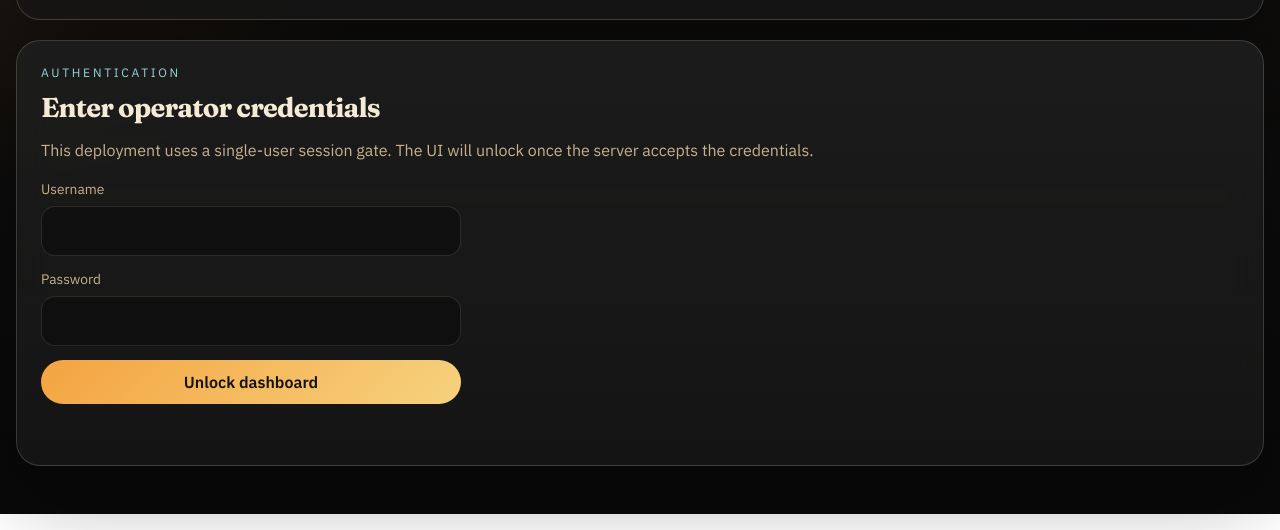
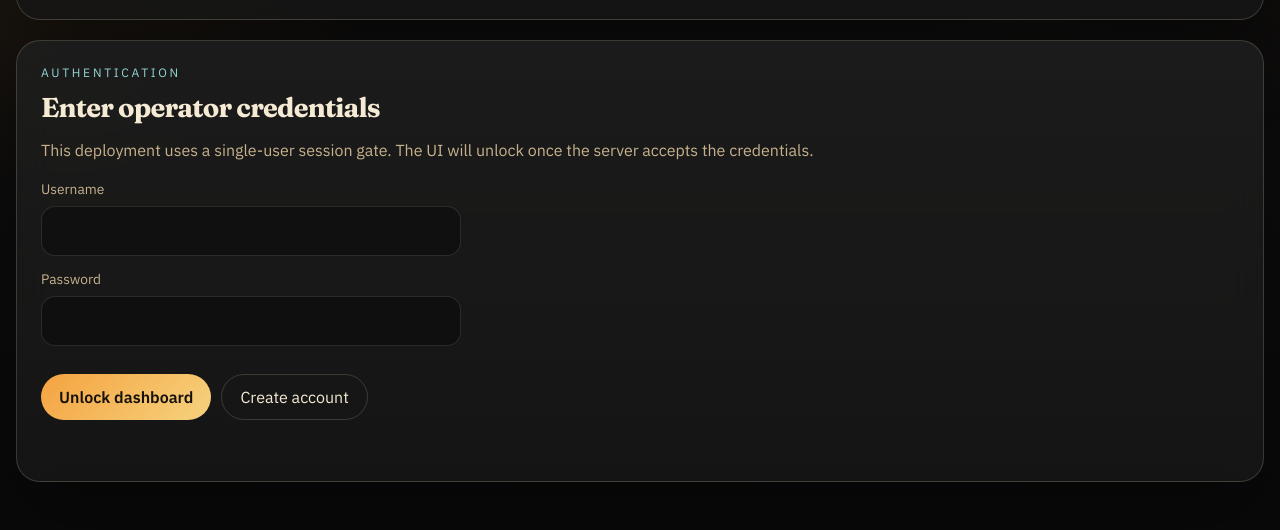
Before and after one commit to lassestilvang/streamdrop, a website: page index.html in a window 1280 px wide. Shown: the part 300-830 px from the top of the page. Drawn offline with Linux system fonts and the light colour scheme; no server answers.

Commit message:
Add signup button to auth form

```diff
--- a/index.html
+++ b/index.html
@@ -65,7 +65,14 @@
               required
             />
           </label>
-          <button class="primary-button" type="submit">Unlock dashboard</button>
+          <div class="history-actions">
+            <button class="primary-button" type="submit" name="authAction" value="login">
+              Unlock dashboard
+            </button>
+            <button class="ghost-button" type="submit" name="authAction" value="signup">
+              Create account
+            </button>
+          </div>
           <p id="loginError" class="error-text"></p>
         </form>
       </section>
```
